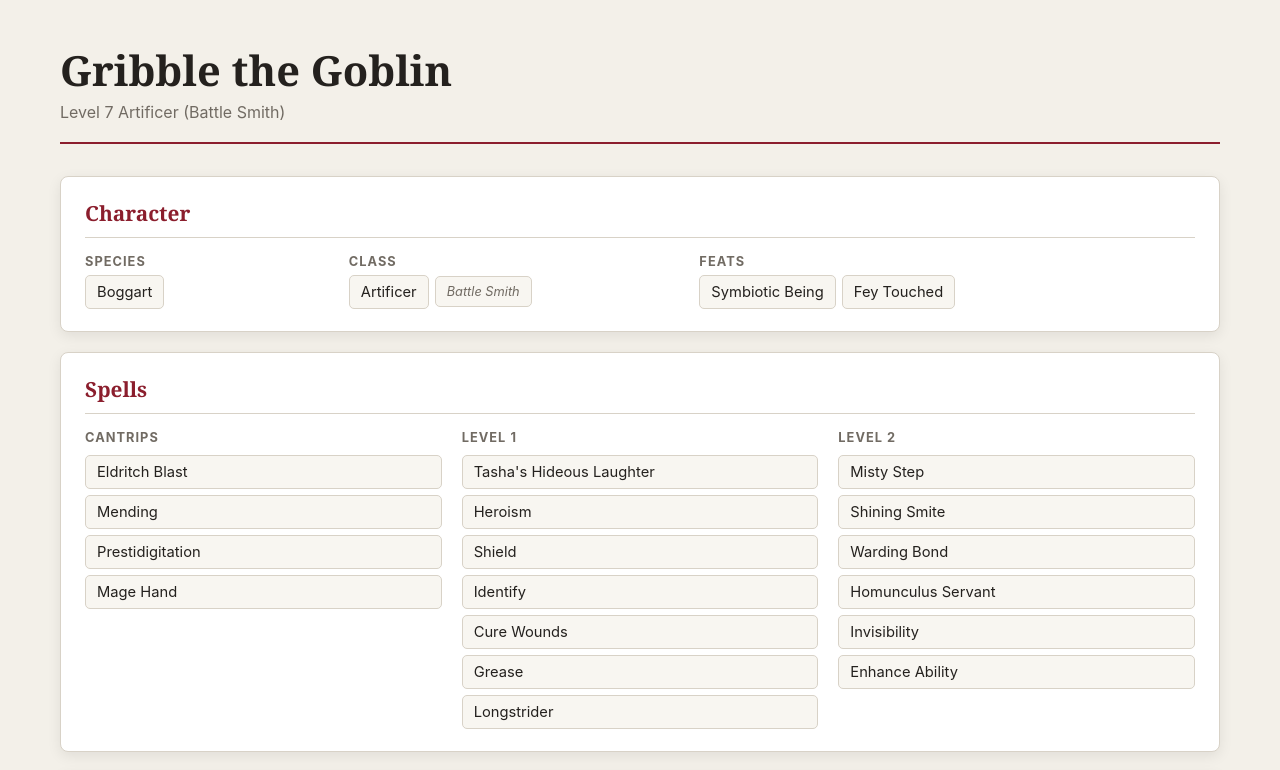
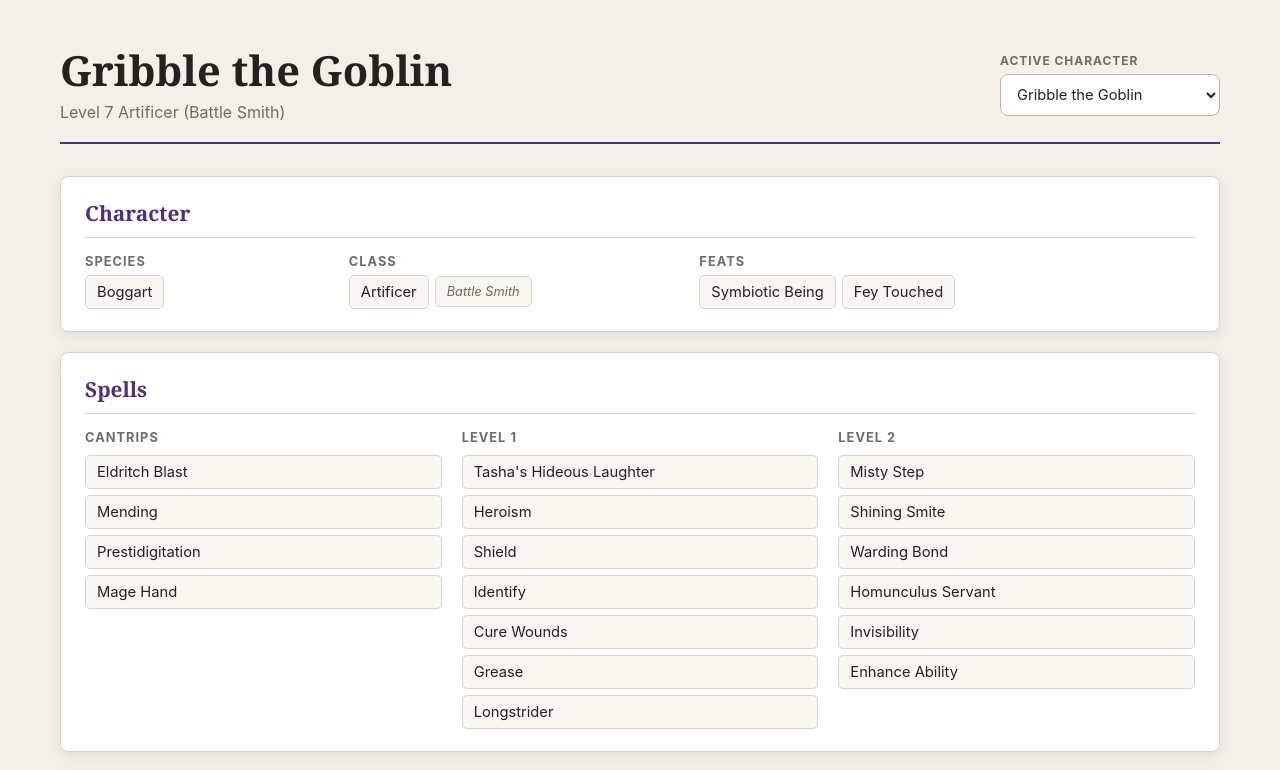
Before and after one commit to Lukeryan360/dnd-dashboard, a website: page index.html in a window 1280 px wide. Shown: the top 770 px of the page. Drawn offline with Linux system fonts and the light colour scheme.

Commit message:
Version 1.1.1: added multiple-character support via a character selector dropdown, and custom styles saved to each character

```diff
--- a/css/style.css
+++ b/css/style.css
@@ -17,7 +17,7 @@
     --text-muted: #716b63;
 
     --accent: #8b1e2d;
-    --accent-dark: #651621;
+    --accent-dark: color-mix(in srgb, var(--accent), black 25%);
 
     --border: #d8d2c7;
     --border-dark: #bbb3a6;
@@ -89,6 +89,11 @@ body {
    ------------------------------------------------------------ */
 
 #character-header {
+    display: flex;
+    justify-content: space-between;
+    align-items: center;
+    gap: 24px;
+
     margin-bottom: 32px;
     padding-bottom: 20px;
 
@@ -112,6 +117,61 @@ body {
     font-size: 1rem;
 }
 
+/* ------------------------------------------------------------
+   Character Selector
+   ------------------------------------------------------------ */
+
+#character-identity {
+    flex: 1;
+    min-width: 0;
+}
+
+#character-selector {
+    display: flex;
+    flex-direction: column;
+    gap: 6px;
+
+    width: 220px;
+    flex-shrink: 0;
+}
+
+#character-selector label {
+    color: var(--text-muted);
+
+    font-size: 0.75rem;
+    font-weight: 700;
+    text-transform: uppercase;
+    letter-spacing: 0.08em;
+}
+
+#character-select {
+    width: 100%;
+    padding: 10px 12px;
+
+    font: inherit;
+    font-size: 0.92rem;
+
+    color: var(--text);
+    background: var(--surface);
+
+    border: 1px solid var(--border-dark);
+    border-radius: var(--radius);
+
+    cursor: pointer;
+
+    transition:
+            border-color 0.15s ease,
+            box-shadow 0.15s ease;
+}
+
+#character-select:hover {
+    border-color: var(--accent);
+}
+
+#character-select:focus-visible {
+    outline: 2px solid var(--accent);
+    outline-offset: 2px;
+}
 
 /* ------------------------------------------------------------
    Dashboard Sections
@@ -320,6 +380,14 @@ body {
         font-size: 2rem;
     }
 
+    #character-header {
+        flex-wrap: wrap;
+    }
+
+    #character-selector {
+        width: 100%;
+    }
+
     #character-links {
         grid-template-columns: 1fr;
     }
--- a/data/character.json
+++ b/data/character.json
@@ -1,17 +1,18 @@
 {
-  "character": {
+  "characters": [
+    {
       "name": "Gribble the Goblin",
       "level": 7,
-
       "class": "Artificer",
       "subclass": "Battle Smith",
       "species": "Boggart",
-
+      "theme": {
+        "accent": "#4f2e7d"
+      },
       "feats": [
         "Symbiotic Being",
         "Fey Touched"
       ],
-
       "spells": {
         "cantrips": [
           "Eldritch Blast",
@@ -44,7 +45,6 @@
         "level_8": [],
         "level_9": []
       },
-
       "magic_items": [
         "Amulet of Health",
         {
@@ -61,5 +61,39 @@
         "Pipes of Haunting",
         "Spell-Refueling Ring"
       ]
+    },
+    {
+      "name": "Eldrin Swiftstep",
+      "level": 5,
+      "class": "Ranger",
+      "subclass": "Gloom Stalker",
+      "species": "Elf",
+      "theme": {
+        "accent": "#2e7d32"
+      },
+      "feats": [
+        "Sharpshooter"
+      ],
+      "spells": {
+        "cantrips": [],
+        "level_1": [
+          "Hunter's Mark",
+          "Goodberry"
+        ],
+        "level_2": [
+          "Pass without Trace"
+        ]
+      },
+      "magic_items": [
+        "Longbow, +1",
+        "Cloak of Elvenkind"
+      ]
+    },
+    {
+      "name": "No Theme Character",
+      "level": 1,
+      "class": "Fighter",
+      "species": "Human"
     }
+  ]
 }
--- a/index.html
+++ b/index.html
@@ -18,8 +18,23 @@
     <section id="dashboard">
 
         <header id="character-header">
-            <h1 id="character-name">Character Name</h1>
-            <p id="character-summary"></p>
+            <!-- Main header -->
+            <div id="character-identity">
+                <h1 id="character-name">Character Name</h1>
+                <p id="character-summary"></p>
+            </div>
+
+            <!-- Character Selector Dropdown -->
+            <div id="character-selector">
+                <label for="character-select">Active Character</label>
+
+                <select id="character-select" name="character">
+                    <option value="default" selected>
+                        Current Character
+                    </option>
+                </select>
+            </div>
+
         </header>
 
         <!-- Character -->
@@ -74,7 +89,7 @@
         </section>
 
         <footer id="dashboard-footer">
-            <span>D&D Dashboard · <span id="footer-version"></span></span>
+            <span id="footer-version"></span>
             <span>Created by Luke Ryan</span>
             <span>
         References:
--- a/js/app.js
+++ b/js/app.js
@@ -5,17 +5,31 @@ async function init() {
         `${CONFIG.projectName} · v${CONFIG.version}`;
 
     // Getting character data
-    const character = await loadCharacter();
+    const characters = await loadCharacters();
 
-    if (!character) {
+    if (!characters || characters.length === 0) {
         console.error("Could not initialize dashboard.");
         return;
     }
 
+    // Initial character
+    const defaultCharacter = characters[0];
+
     // UI Controls
+    populateCharacterSelector(characters, defaultCharacter.name);
+
     // -- Render the dashboard
-    renderDashboard(character);
+    renderDashboard(defaultCharacter);
 
+    // Event Listeners
+    document.getElementById("character-select").addEventListener("change", (event) => {
+        const selectedName = event.target.value;
+        const selectedCharacter = characters.find(c => c.name === selectedName);
+
+        if (selectedCharacter) {
+            renderDashboard(selectedCharacter);
+        }
+    });
 }
 
 init();
--- a/js/data.js
+++ b/js/data.js
@@ -6,10 +6,10 @@
 const CHARACTER_DATA_PATH = "data/character.json";
 
 // ------------------------------------------------------------
-// Load Character
+// Load Characters
 // ------------------------------------------------------------
 
-async function loadCharacter() {
+async function loadCharacters() {
     try {
         const response = await fetch(CHARACTER_DATA_PATH);
 
@@ -21,11 +21,15 @@ async function loadCharacter() {
 
         const data = await response.json();
 
-        return normalizeCharacter(data.character);
+        if (!Array.isArray(data.characters)) {
+            throw new Error("Invalid character data format: expected an array.");
+        }
+
+        return data.characters.map(normalizeCharacter);
 
     } catch (error) {
-        console.error("Error loading character:", error);
-        return null;
+        console.error("Error loading characters:", error);
+        return [];
     }
 }
 
@@ -93,6 +97,27 @@ function normalizeList(items, type, parent = null) {
 
 
 // ------------------------------------------------------------
+// Normalize Theme
+// ------------------------------------------------------------
+
+function normalizeTheme(theme) {
+    const DEFAULT_ACCENT = "#8b1e2d";
+
+    if (!theme || typeof theme.accent !== "string") {
+        return { accent: DEFAULT_ACCENT };
+    }
+
+    // Simple hex validation (#RRGGBB)
+    const hexRegex = /^#[0-9a-fA-F]{6}$/;
+    const isValid = hexRegex.test(theme.accent);
+
+    return {
+        accent: isValid ? theme.accent : DEFAULT_ACCENT
+    };
+}
+
+
+// ------------------------------------------------------------
 // Normalize Character
 // ------------------------------------------------------------
 
@@ -124,7 +149,8 @@ function normalizeCharacter(raw) {
         magic_items: normalizeList(
             raw.magic_items,
             "magic_item"
-        )
+        ),
+        theme: normalizeTheme(raw.theme)
     };
 
 
--- a/js/ui.js
+++ b/js/ui.js
@@ -130,6 +130,11 @@ function renderSpells(character) {
 
     container.innerHTML = "";
 
+    if (!character.spells || Object.keys(character.spells).length === 0) {
+        container.innerHTML = "<p class='muted'>No spells prepared.</p>";
+        return;
+    }
+
     for (const [level, spells] of Object.entries(character.spells)) {
 
         // Don't show empty spell levels
@@ -185,7 +190,41 @@ function renderReferences() {
     );
 }
 
+// ------------------------------------------------------------
+// Theme Application
+// ------------------------------------------------------------
+
+function applyCharacterTheme(character) {
+    const accent = character.theme?.accent || "#8b1e2d";
+    document.documentElement.style.setProperty("--accent", accent);
+}
+
+
+// ------------------------------------------------------------
+// Character Selector
+// ------------------------------------------------------------
+
+function populateCharacterSelector(characters, activeName) {
+    const selector = document.getElementById("character-select");
+
+    selector.innerHTML = "";
+
+    for (const character of characters) {
+        const option = document.createElement("option");
+
+        option.value = character.name;
+        option.textContent = character.name;
+
+        if (character.name === activeName) {
+            option.selected = true;
+        }
+
+        selector.appendChild(option);
+    }
+}
+
 function renderDashboard(character) {
+    applyCharacterTheme(character);
     renderCharacter(character);
     renderSpells(character);
     renderMagicItems(character);
```
Lines whose indentation alone changed are shown as unchanged.
